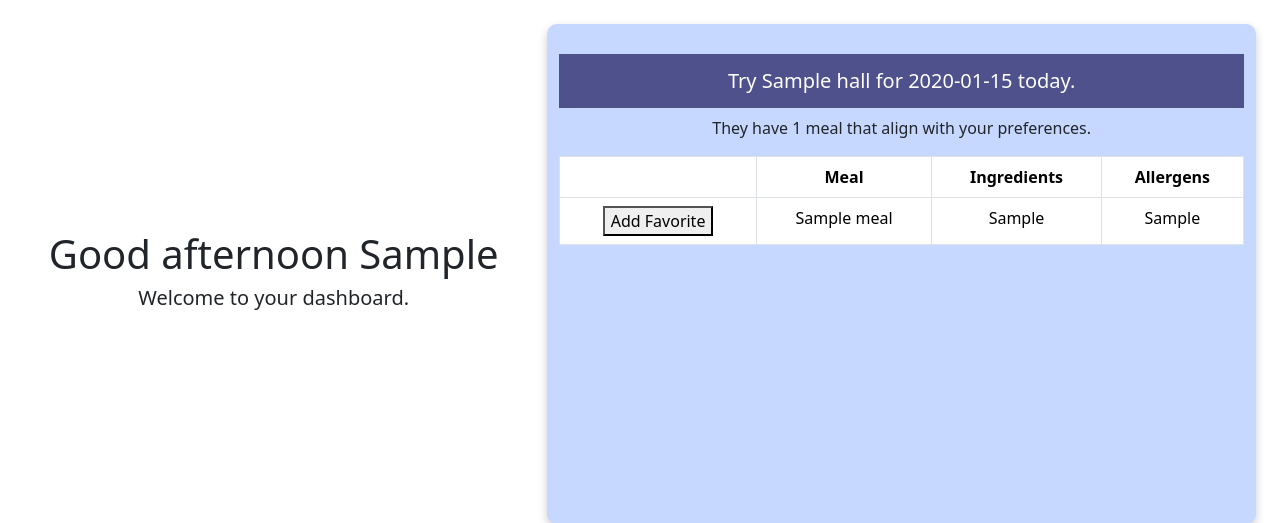
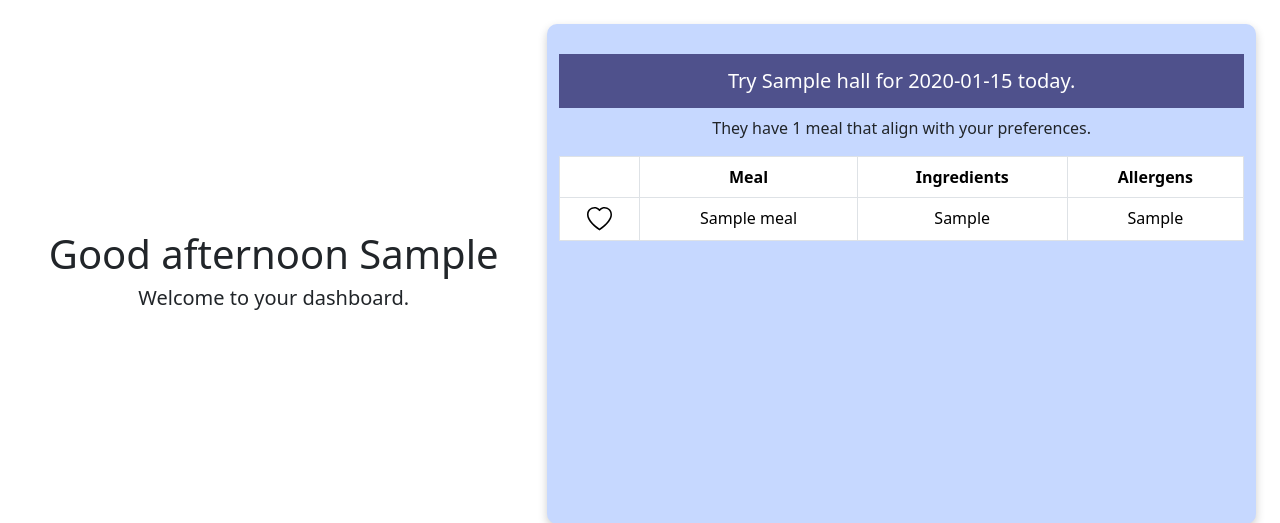
Before and after one commit to princeton-eats/princetoneats, a Flask app: template src/princetoneats/templates/dashboard.html in a window 1280 px wide. Shown: the part 62-585 px from the top of the page. Run offline with Flask 3, Linux system fonts and the light colour scheme; the template is opened without the code that fills it: most values are stand-ins (such as "Sample title", 1, 10 or a date in 2020).

Commit message:
favorites heart icon

```diff
--- a/src/princetoneats/static/favorites.js
+++ b/src/princetoneats/static/favorites.js
@@ -1,29 +1,43 @@
 let request = null;
 
 function toggleIsFav(name) {
+   console.log('toggling in database');
    let url = '/updatefav?name=' + name;
    if (request !== null)
          request.abort();
    request = new XMLHttpRequest();
+   request.onload = handleToggle;
    request.onerror = handleError;
    request.open('GET', url);
    request.send();
+}
+
+function handleToggle() {
+   console.log('done updating database');
 }
 
 function handleError() {
    alert('There\'s been an error.');
 }
 
-const buttons = document.querySelectorAll('.favorites');
+document.addEventListener('click', function(event) {
+   // Handle isfavorite buttons
+   if (event.target.closest('.isfavorite')) {
+       const heart = event.target.closest('.isfavorite');
+       console.log('save as not favorite');
+       heart.className = 'notfavorite';
+       heart.innerHTML = "<svg xmlns='http://www.w3.org/2000/svg' width='25' height='25' fill='currentColor' class='bi bi-heart' viewBox='0 0 16 16'>\
+                          <path d='m8 2.748-.717-.737C5.6.281 2.514.878 1.4 3.053c-.523 1.023-.641 2.5.314 4.385.92 1.815 2.834 3.989 6.286 6.357 3.452-2.368 5.365-4.542 6.286-6.357.955-1.886.838-3.362.314-4.385C13.486.878 10.4.28 8.717 2.01zM8 15C-7.333 4.868 3.279-3.04 7.824 1.143q.09.083.176.171a3 3 0 0 1 .176-.17C12.72-3.042 23.333 4.867 8 15'/>\
+                       </svg>";
+   }
 
-// Add event listener to each button
-buttons.forEach(button => {
-   button.addEventListener('click', function() {
-      // Check current text and toggle accordingly
-      if (this.textContent.includes("Add")) {
-         this.textContent = "Remove Favorite";
-      } else if (this.textContent.includes("Remove")) {
-         this.textContent = "Add Favorite";
-      }
-   });
+   // Handle notfavorite buttons
+   if (event.target.closest('.notfavorite')) {
+       const heart = event.target.closest('.notfavorite');
+       console.log('save as favorite');
+       heart.className = 'isfavorite';
+       heart.innerHTML = "<svg xmlns='http://www.w3.org/2000/svg' width='25' height='25' fill='currentColor' class='bi bi-heart-fill' viewBox='0 0 16 16'>\
+                          <path fill-rule='evenodd' d='M8 1.314C12.438-3.248 23.534 4.735 8 15-7.534 4.736 3.562-3.248 8 1.314'/>\
+                       </svg>";
+   }
 });
--- a/src/princetoneats/templates/dashboard.html
+++ b/src/princetoneats/templates/dashboard.html
@@ -62,14 +62,23 @@
                             {% for meal in meals %}
                             <tr>
                                 <td>
-                                    <button class='favorites' onclick='toggleIsFav({{ meal.name|tojson }})'>
-                                        {% if meal.is_fav %}
-                                            Remove
-                                        {% else %}
-                                            Add
-                                        {% endif %}
-                                        Favorite
-                                    </button>
+                                    {% if meal.is_fav %}
+                                        <span onclick='toggleIsFav({{ meal.name|tojson }})'>
+                                            <span class='isfavorite'>
+                                                <svg xmlns="http://www.w3.org/2000/svg" width="25" height="25" fill="currentColor" class="bi bi-heart-fill" viewBox="0 0 16 16">
+                                                    <path fill-rule="evenodd" d="M8 1.314C12.438-3.248 23.534 4.735 8 15-7.534 4.736 3.562-3.248 8 1.314"/>
+                                                </svg>
+                                            </span>
+                                        </span>
+                                    {% else %}
+                                        <span onclick='toggleIsFav({{ meal.name|tojson }})'>
+                                            <span class='notfavorite'>
+                                                <svg xmlns="http://www.w3.org/2000/svg" width="25" height="25" fill="currentColor" class="bi bi-heart" viewBox="0 0 16 16">
+                                                    <path d="m8 2.748-.717-.737C5.6.281 2.514.878 1.4 3.053c-.523 1.023-.641 2.5.314 4.385.92 1.815 2.834 3.989 6.286 6.357 3.452-2.368 5.365-4.542 6.286-6.357.955-1.886.838-3.362.314-4.385C13.486.878 10.4.28 8.717 2.01zM8 15C-7.333 4.868 3.279-3.04 7.824 1.143q.09.083.176.171a3 3 0 0 1 .176-.17C12.72-3.042 23.333 4.867 8 15"/>
+                                                </svg>
+                                            </span>
+                                        </span>
+                                    {% endif %}
                                 </td>
                                 <td>{{ meal.name}}</td>
 
```
Also changed, not shown: src/princetoneats/templates/meals_list.html (+17 -3 lines).
